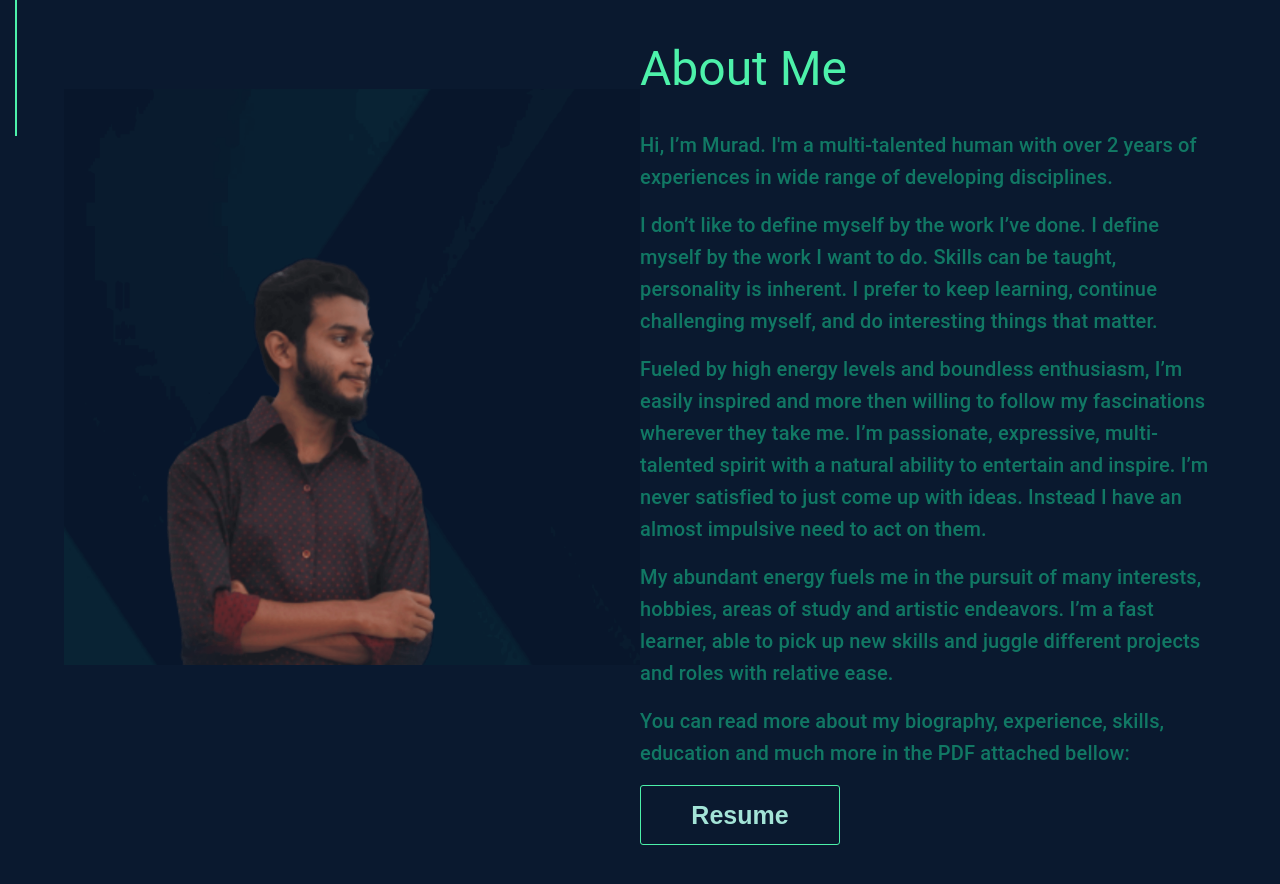
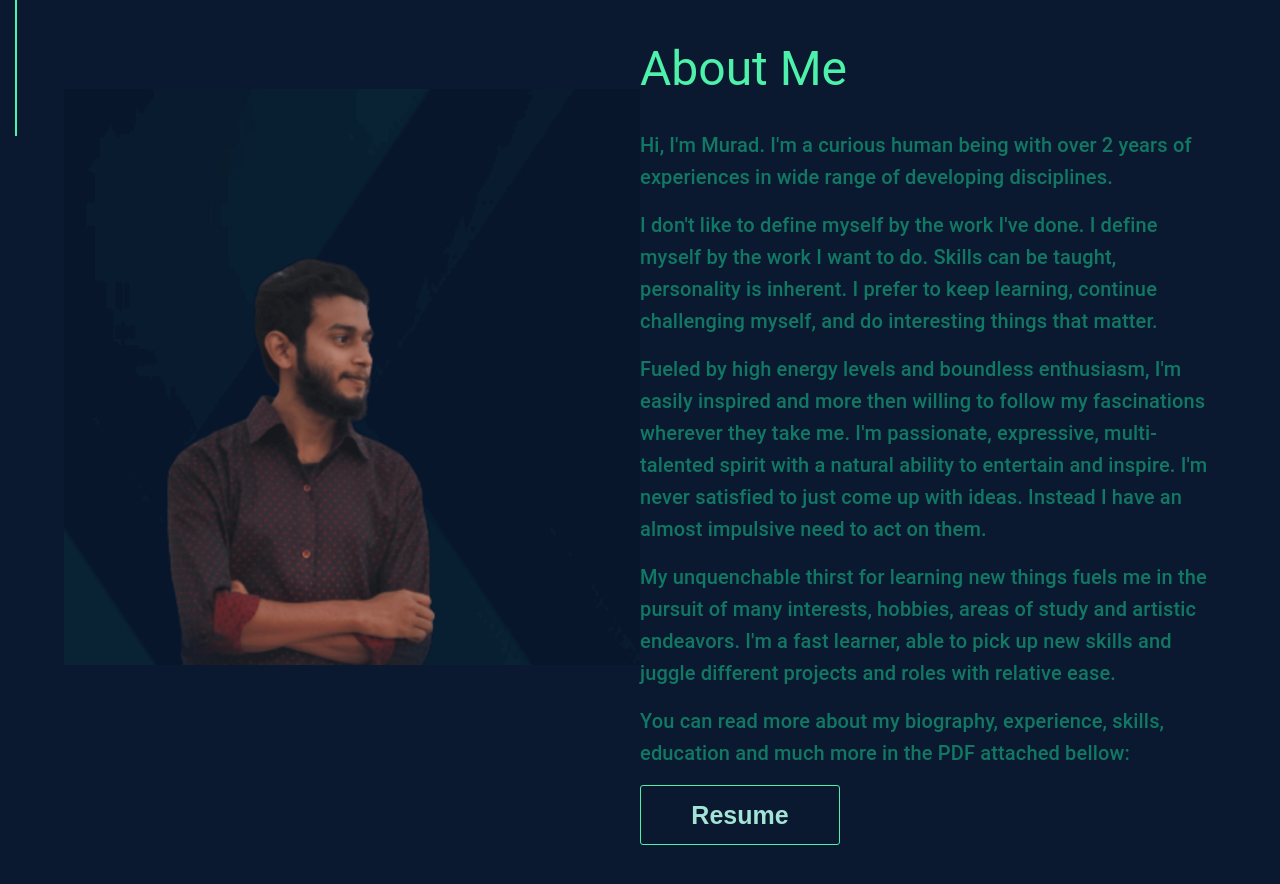
Before and after one commit to ano201/myPortfolio, a React (Create React App) app: page / in a window 1280 px wide. Shown: the part 680-1564 px from the top of the page. Built offline with nearby package versions, Linux system fonts and the light colour scheme; no server answers.

Commit message:
Fixing Mistake

```diff
--- a/src/Pages/AllProjects/AllProjects/AllProjects.js
+++ b/src/Pages/AllProjects/AllProjects/AllProjects.js
@@ -4,7 +4,7 @@ import { Box, Grid, Typography } from "@mui/material";
 const AllProjects = () => {
   const [projects, setProjects] = useState([]);
   useEffect(() => {
-    fetch("http://localhost:5000/projects")
+    fetch("https://infinite-ridge-52082.herokuapp.com/projects")
       .then((res) => res.json())
       .then((data) => {
         setProjects(data);
--- a/src/Pages/Home/AboutMe/AboutMe.js
+++ b/src/Pages/Home/AboutMe/AboutMe.js
@@ -29,8 +29,8 @@ const AboutMe = () => {
             sx={{ flexGrow: 1 }}
             className="dark-text"
           >
-            Hi, I’m Murad. I'm a multi-talented human with over 2 years of
-            experiences in wide range of developing disciplines.
+            Hi, I&apos;m Murad. I&apos;m a curious human being with over 2 years
+            of experiences in wide range of developing disciplines.
           </Typography>
           <Typography
             variant="h6"
@@ -38,10 +38,10 @@ const AboutMe = () => {
             sx={{ flexGrow: 1, mt: 2 }}
             className="dark-text"
           >
-            I don’t like to define myself by the work I’ve done. I define myself
-            by the work I want to do. Skills can be taught, personality is
-            inherent. I prefer to keep learning, continue challenging myself,
-            and do interesting things that matter.
+            I don&apos;t like to define myself by the work I&apos;ve done. I
+            define myself by the work I want to do. Skills can be taught,
+            personality is inherent. I prefer to keep learning, continue
+            challenging myself, and do interesting things that matter.
           </Typography>
           <Typography
             variant="h6"
@@ -49,12 +49,12 @@ const AboutMe = () => {
             sx={{ flexGrow: 1, mt: 2 }}
             className="dark-text"
           >
-            Fueled by high energy levels and boundless enthusiasm, I’m easily
-            inspired and more then willing to follow my fascinations wherever
-            they take me. I’m passionate, expressive, multi-talented spirit with
-            a natural ability to entertain and inspire. I’m never satisfied to
-            just come up with ideas. Instead I have an almost impulsive need to
-            act on them.
+            Fueled by high energy levels and boundless enthusiasm, I&apos;m
+            easily inspired and more then willing to follow my fascinations
+            wherever they take me. I&apos;m passionate, expressive,
+            multi-talented spirit with a natural ability to entertain and
+            inspire. I&apos;m never satisfied to just come up with ideas.
+            Instead I have an almost impulsive need to act on them.
           </Typography>
           <Typography
             variant="h6"
@@ -62,10 +62,10 @@ const AboutMe = () => {
             sx={{ flexGrow: 1, mt: 2 }}
             className="dark-text"
           >
-            My abundant energy fuels me in the pursuit of many interests,
-            hobbies, areas of study and artistic endeavors. I’m a fast learner,
-            able to pick up new skills and juggle different projects and roles
-            with relative ease.
+            My unquenchable thirst for learning new things fuels me in the
+            pursuit of many interests, hobbies, areas of study and artistic
+            endeavors. I&apos;m a fast learner, able to pick up new skills and
+            juggle different projects and roles with relative ease.
           </Typography>
           <Typography
             variant="h6"
--- a/src/Pages/Home/Projects/Projects.js
+++ b/src/Pages/Home/Projects/Projects.js
@@ -5,7 +5,7 @@ import SingleProject from "../../Shared/SingleProject/SingleProject";
 const Projects = () => {
   const [projects, setProjects] = useState([]);
   useEffect(() => {
-    fetch("http://localhost:5000/projects")
+    fetch("https://infinite-ridge-52082.herokuapp.com/projects")
       .then((res) => res.json())
       .then((data) => {
         setProjects(data);
--- a/src/Pages/Management/AddProject/AddProject.js
+++ b/src/Pages/Management/AddProject/AddProject.js
@@ -65,7 +65,7 @@ const AddProject = () => {
     formData.append("serverCode", projectData.serverCode);
     formData.append("file", file);
 
-    fetch("http://localhost:5000/projects", {
+    fetch("https://infinite-ridge-52082.herokuapp.com/projects", {
       method: "POST",
       body: formData,
     })
--- a/src/Pages/Management/Deletion/Deletion.js
+++ b/src/Pages/Management/Deletion/Deletion.js
@@ -5,7 +5,7 @@ import DeleteProject from "./DeleteProject/DeleteProject";
 const Deletion = () => {
   const [projects, setProjects] = useState([]);
   useEffect(() => {
-    fetch("http://localhost:5000/projects")
+    fetch("https://infinite-ridge-52082.herokuapp.com/projects")
       .then((res) => res.json())
       .then((data) => {
         setProjects(data);
@@ -15,7 +15,7 @@ const Deletion = () => {
   const handleDelete = (id) => {
     const proceed = window.confirm("Are you sure, you want to Delete?");
     if (proceed) {
-      const url = `http://localhost:5000/projects/${id}`;
+      const url = `https://infinite-ridge-52082.herokuapp.com/projects/${id}`;
       fetch(url, {
         method: "DELETE",
       })
```
